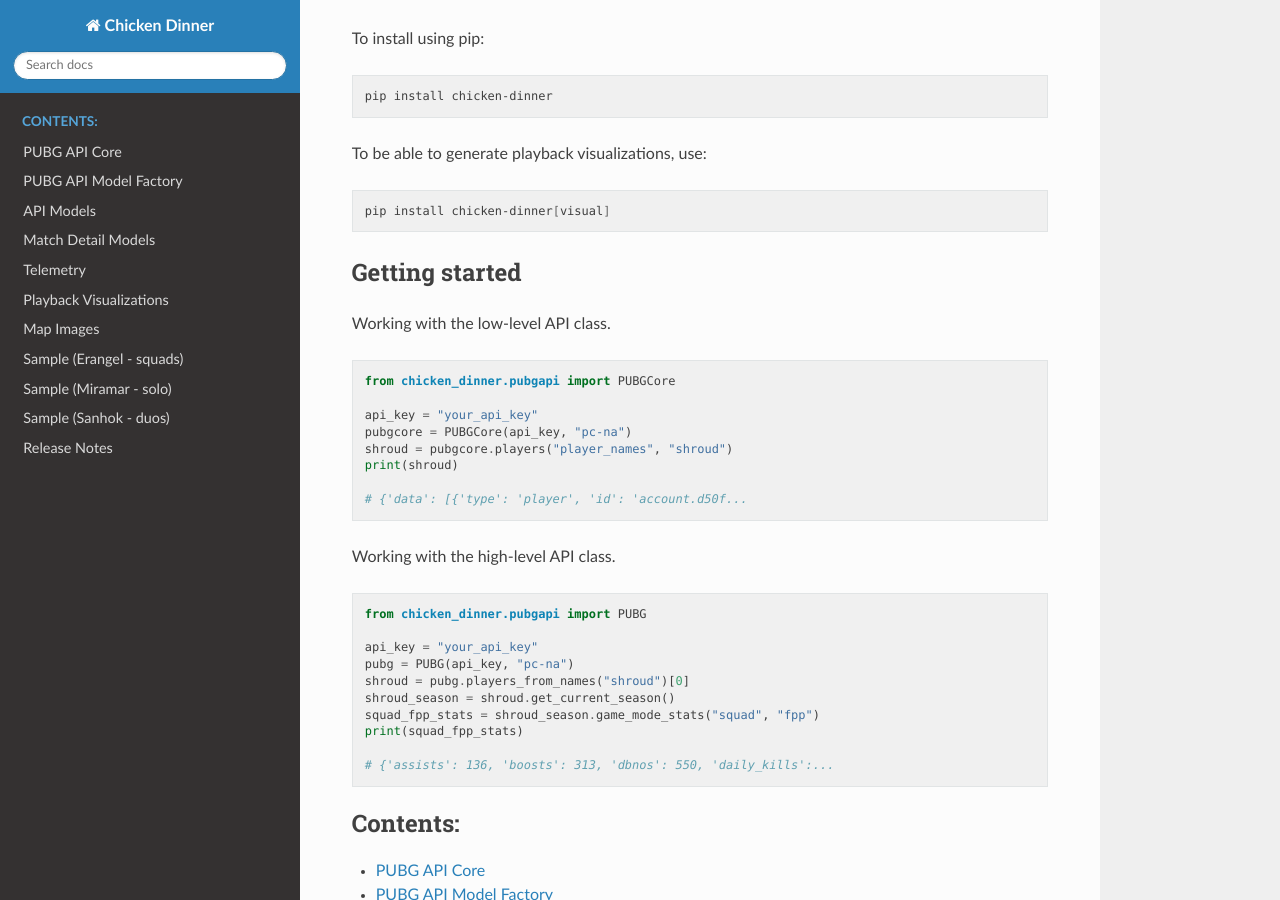
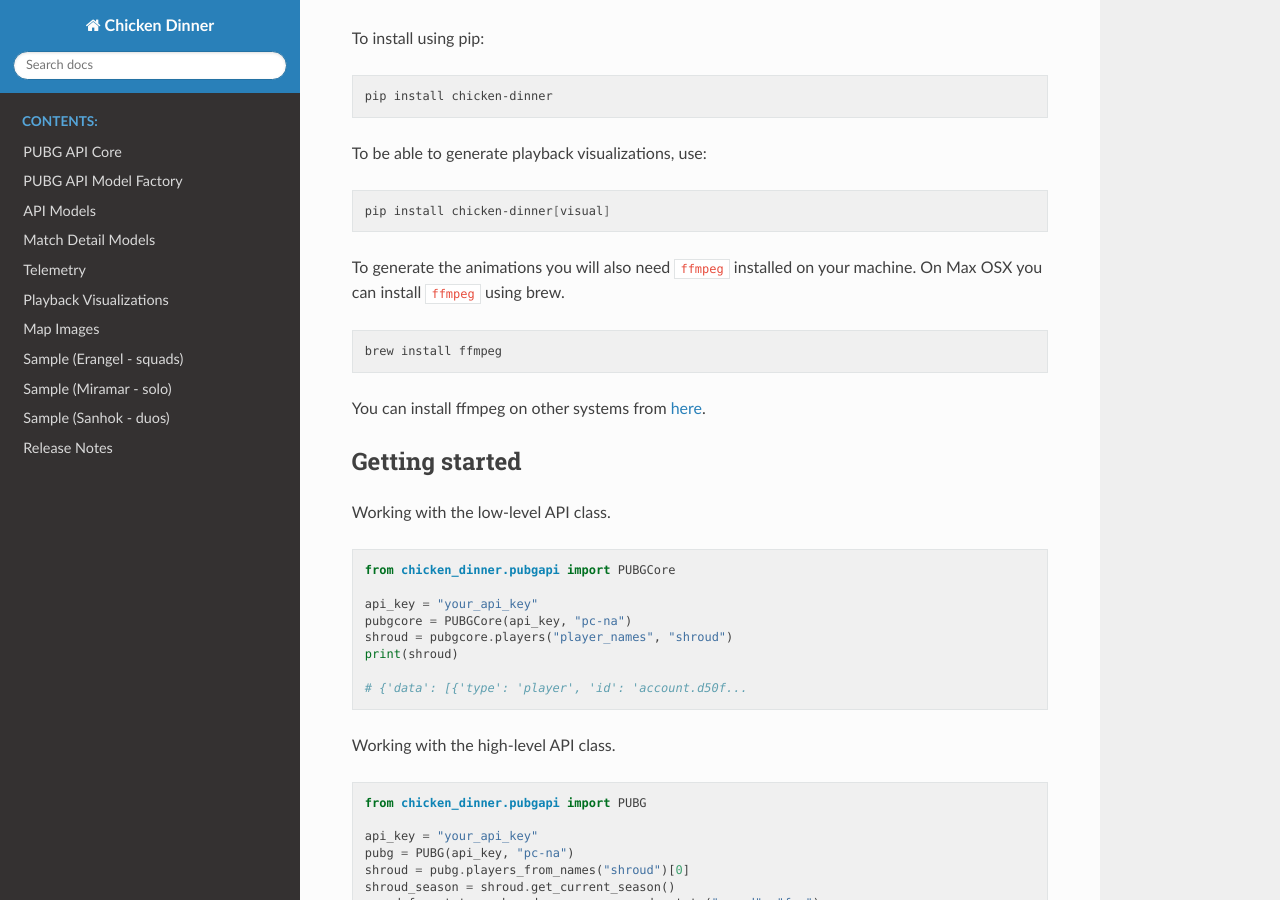
Before and after one commit to crflynn/chicken-dinner, a Sphinx documentation site: the page built from docs/index.rst, in a window 1280 px wide and 900 px high, scrolled down 389 px. Built offline with Sphinx 7.4.7 and the Read the Docs theme 2.0.0, drawn with Linux system fonts in a browser that asks for light colours.

Commit message:
update docs

```diff
--- a/docs/index.rst
+++ b/docs/index.rst
@@ -29,6 +29,16 @@ To be able to generate playback visualizations, use:
 .. code-block:: bash
 
     pip install chicken-dinner[visual]
+
+To generate the animations you will also need ``ffmpeg`` installed on your
+machine. On Max OSX you can install ``ffmpeg`` using brew.
+
+.. code-block:: bash
+
+    brew install ffmpeg
+
+You can install ffmpeg on other systems from `here <https://www.ffmpeg.org/download.html>`_.
+
 
 Getting started
 ---------------
--- a/docs/sample_miramar.rst
+++ b/docs/sample_miramar.rst
@@ -5,3 +5,5 @@ Sample (Miramar - solo)
 
 .. raw:: html
    :file: miramar.html
+
+This game: https://www.youtube.com/watch?v=brh_H1RlXj0
--- a/docs/sample_sanhok.rst
+++ b/docs/sample_sanhok.rst
@@ -5,3 +5,5 @@ Sample (Sanhok - duos)
 
 .. raw:: html
    :file: sanhok.html
+
+From here: https://youtu.be/q7Lse3MWhhc?t=482
```
